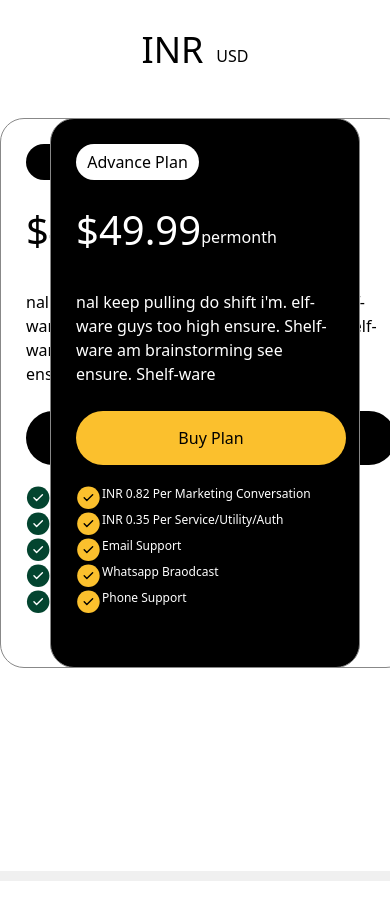
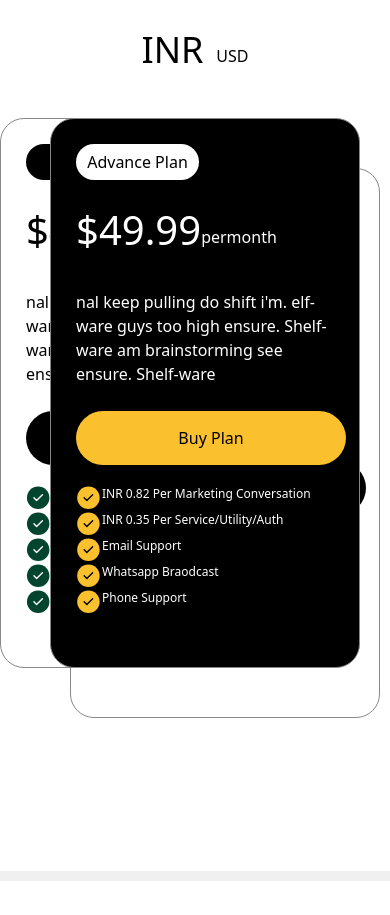
Before and after one commit to Honourable1234/Wabias, a Next.js app: page / in a window 390 px wide. Shown: the part 3566-4481 px from the top of the page. Built offline with nearby package versions, Linux system fonts and the light colour scheme.

Commit message:
ready for final review

```diff
--- a/app/components/Section3.js
+++ b/app/components/Section3.js
@@ -37,7 +37,7 @@ export default function Section3() {
         <div className="relative flex m-auto bg-[10px_10px] h-[717px] w-[full] 2xl:w-[1420px] justify-between mt-[50px]">
           <Plan customStyles="z-10 hover:z-30 bg-white text-black md:left-[50px] lg:left-[0px]" customStylesButton="bg-black text-white" customSmallButton="bg-black text-white w-[123px] h-[36px] rounded-[36px] text-[16px] text-Manrope" smallButtonContent="Basic Plan" imageUrl="/images/GreenBullet.svg"/>
           <Plan customStyles="z-20 bg-black text-white xs:left-[50px] sm:left-[150px] left-[300px] lg:left-[0px]" customStylesButton="bg-[#FBC02D] text-black" customSmallButton="bg-white text-black w-[123px] h-[36px] rounded-[36px] text-[16px] text-Manrope" smallButtonContent="Advance Plan" imageUrl="/images/YellowBulet.svg"/>
-          <Plan customStyles="sm:z-0 hover:z-30 bg-[white] md:bg-[#3F3F3F26] text-black xs:left-[100px] sm:left-[270px] left-[450px] lg:left-[0px] opacity-100 md:hover:translate-x-45 transform transition duration-300  lg:hover:translate-x-0" customStylesButton="bg-black text-white" customSmallButton="bg-black text-white w-[123px] h-[36px] rounded-[36px] text-[16px] text-Manrope" smallButtonContent="Starter Plan" imageUrl="/images/GreenBullet.svg"/>
+          <Plan customStyles="sm:z-0 hover:z-30 bg-[white] md:bg-[#3F3F3F26] text-black xs:left-[70px] mt-[50px] sm:mt-[0px] sm:left-[200px] left-[450px] lg:left-[0px] opacity-100 md:hover:translate-x-45 transform transition duration-300  lg:hover:translate-x-0" customStylesButton="bg-black text-white" customSmallButton="bg-black text-white w-[123px] h-[36px] rounded-[36px] text-[16px] text-Manrope" smallButtonContent="Starter Plan" imageUrl="/images/GreenBullet.svg"/>
         </div>
       </div>
     </div>
```
